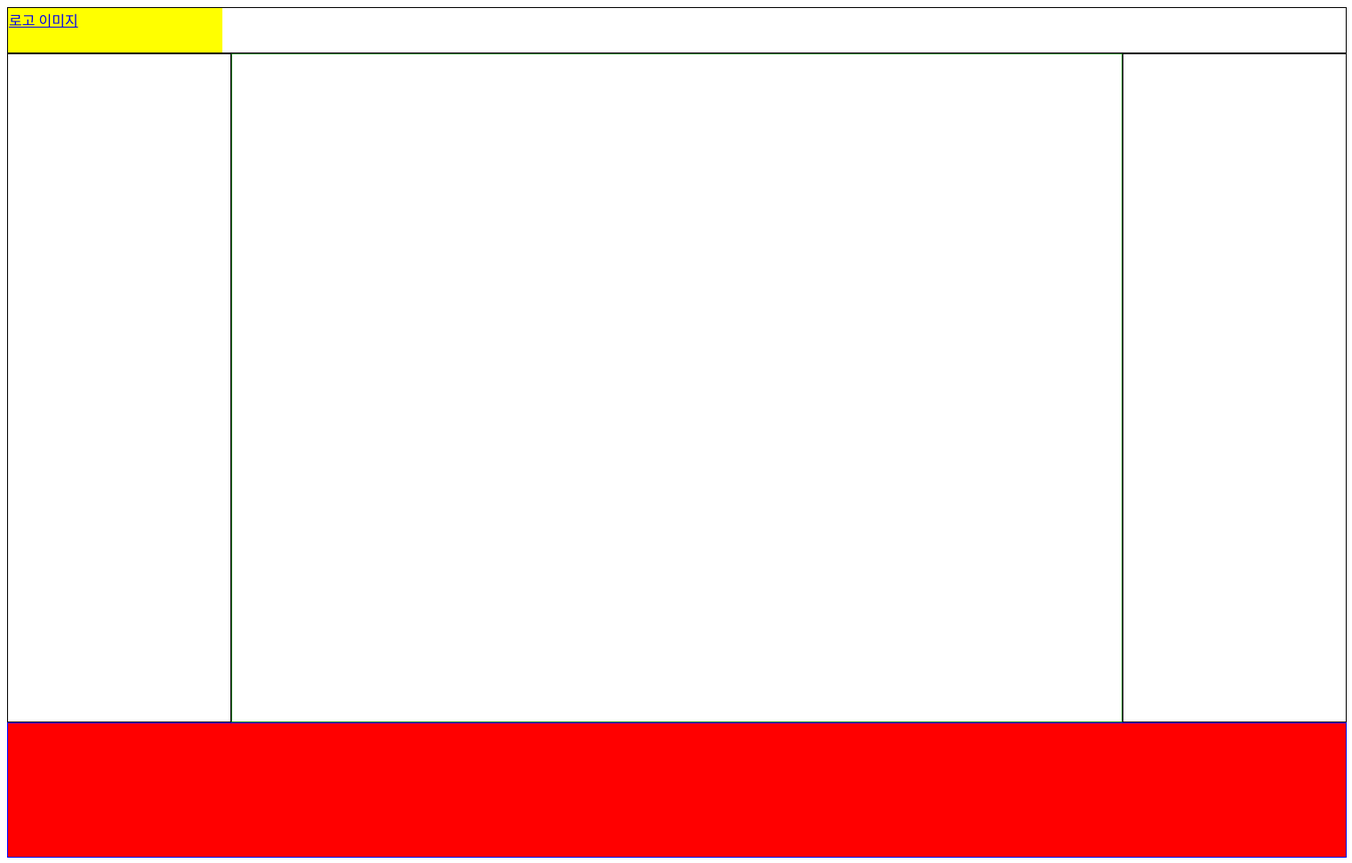
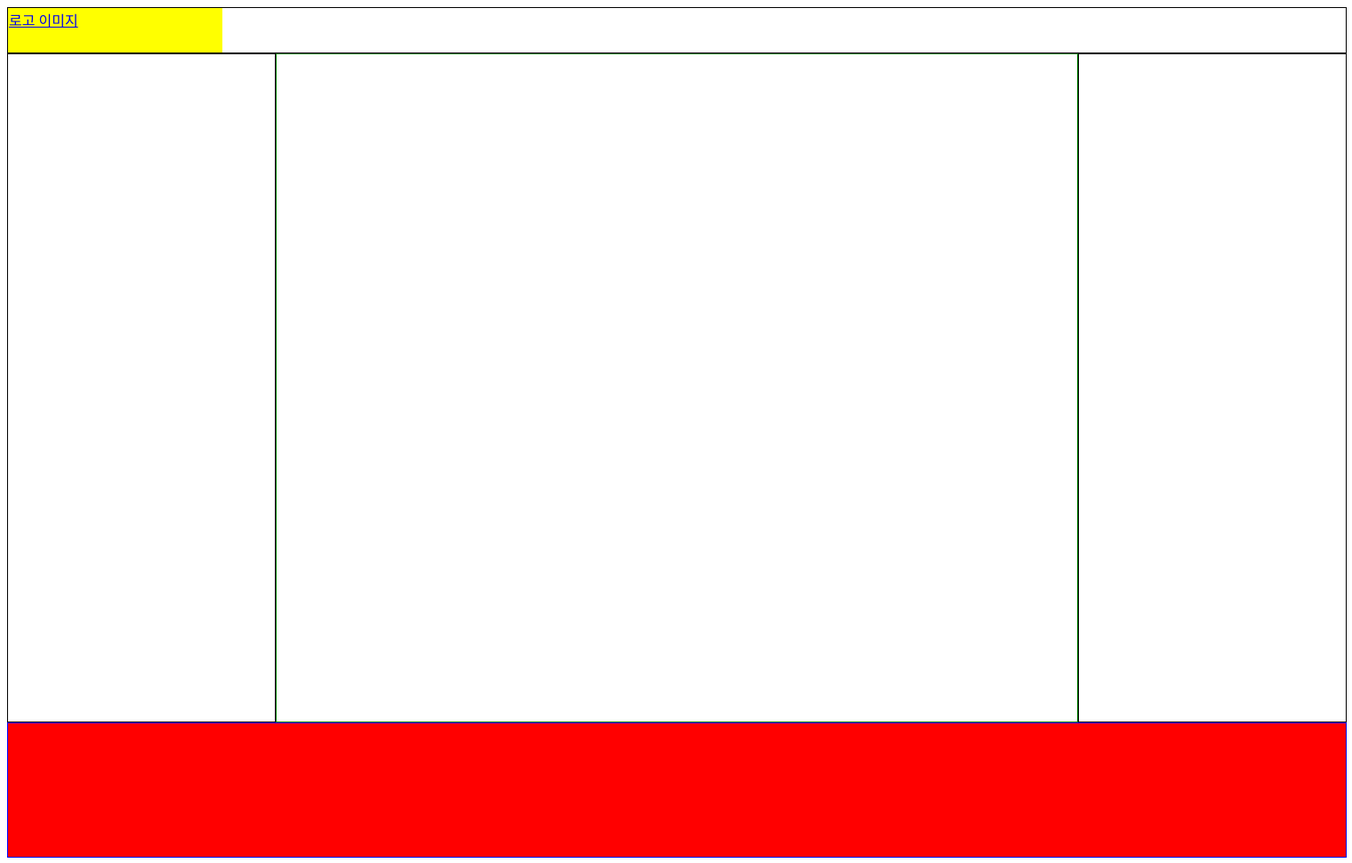
Before and after one commit to adover134/django_review_platform, a Django app: template templates/base.html in a window 1520 px wide. Shown: the whole page at 89% size. Run offline with Django 4.2, Linux system fonts and the light colour scheme; the template is opened without the code that fills it, so the values that code supplies are empty.

Commit message:
메인 1차

```diff
--- a/static/css/normalUserBaseTemplate.css
+++ b/static/css/normalUserBaseTemplate.css
@@ -33,3 +33,6 @@ button#myInfo{
     display:inline-block;
     float:left;
 }
+div#rightSideMenu{
+    display:none;
+}
--- a/templates/base.html
+++ b/templates/base.html
@@ -1,4 +1,9 @@
 {% load static %}
+
+{% url 'logout' as logout %}
+{% url 'login' as login %}
+{% url 'main' as main %}
+
 <!DOCTYPE html>
 <html lang="en">
 <head>
@@ -15,15 +20,15 @@
         {% endblock %}
     </div>
     <div id="midContent">
-        <div class="middle" id="leftSideMenu" style="border:1px solid black; width:250px;">
+        <div class="middle" id="leftSideMenu" style="border:1px solid black; width:300px;">
             {% block left_side_bar %}
             {% endblock %}
         </div>
-        <div class="middle" id="mainDiv" style="border:1px solid green; width:1000px;">
+        <div class="middle" id="mainDiv" style="border:1px solid green; width:900px;">
             {% block main_contents %}
             {% endblock %}
         </div>
-        <div class="middle" id="rightSideMenu" style="border:1px solid black; width:250px;">
+        <div class="middle" id="rightSideMenu" style="border:1px solid black; width:300px;">
             {% block right_side_bar %}
             {% endblock %}
         </div>
```
Also changed, not shown: templates/normal_user_base.html (+16 -3 lines), webPages/views.py (+11 -12 lines).
